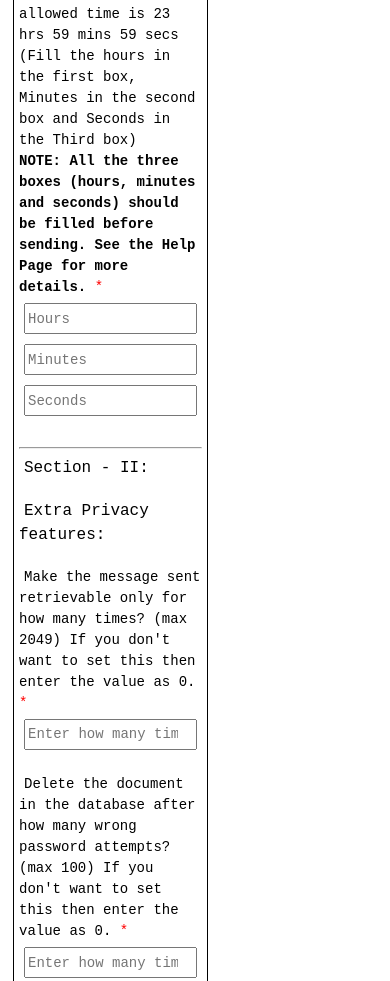
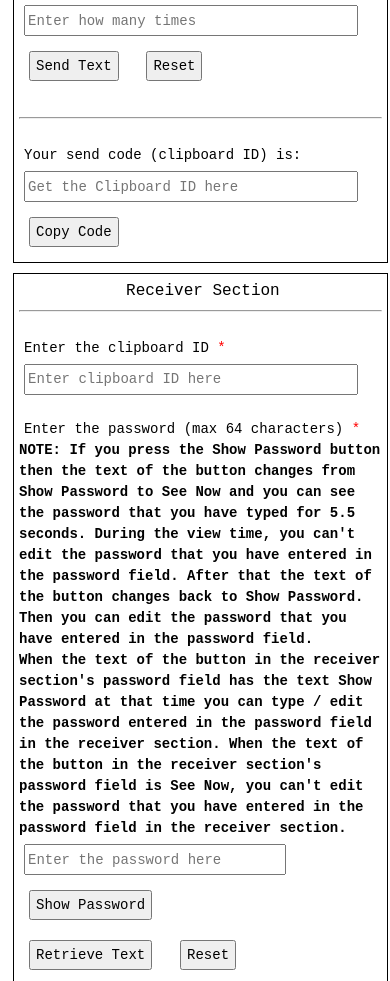
Before and after one commit to tharela-1/Secure-Online-Clipboard, a website: page index.html in a window 390 px wide. Shown: the part 1953-2934 px from the top of the page. Drawn offline with Linux system fonts and the light colour scheme.

Commit message:
Mobile View Support in Ver 1.0.2

```diff
--- a/style.css
+++ b/style.css
@@ -33,7 +33,8 @@
     }
     .field{
         border: 1px solid black;
-        max-width: 49%;
+        /*max-width: 49%;*/
+        width: 97%;
         margin: 5px;
         flex: 1;
         padding: 5px;
```
